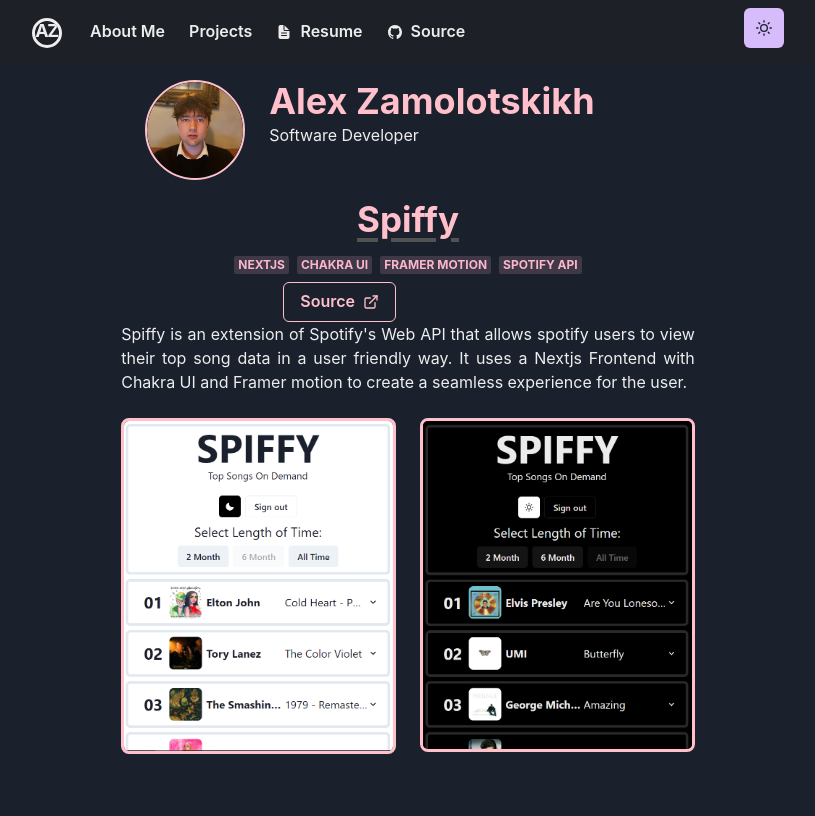
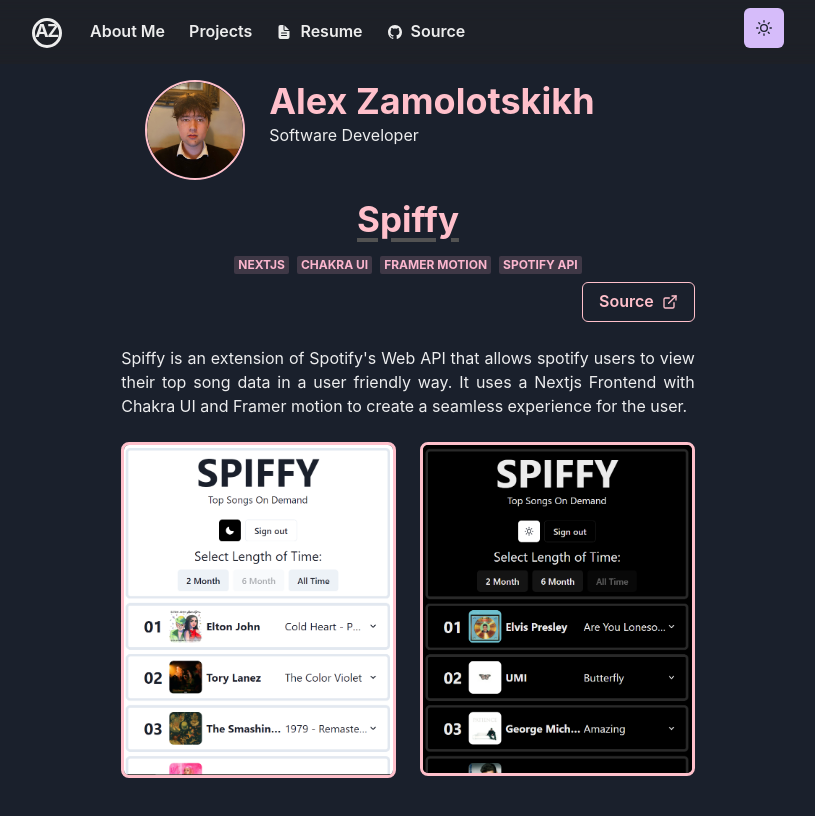
Before and after one commit to zamolots/Portfolio, a Next.js app: page /projects/spiffy in a window 1280 px wide. Shown: the top 816 px of the page, without its empty margins (232-1047 px from the left). Built offline with nearby package versions, Linux system fonts and the light colour scheme.

Commit message:
Update spiffy.js

```diff
--- a/pages/projects/spiffy.js
+++ b/pages/projects/spiffy.js
@@ -78,8 +78,8 @@
 
             </Center>
             <Box >
-                <SimpleGrid columns={[2]} gap={6}>
-                    <LSection delay={0.5} >
+
+                    <Section delay={0.5} >
                         <Box align="end">
                             <Link isExternal="true" href="https://github.com/Zampilled/Spiffy">
                                 <Button  variant="outline"
@@ -89,11 +89,9 @@
                                 >Source</Button>
                             </Link>
                         </Box>
-                    </LSection>
-                    <RSection delay={0.5}>
+                    </Section>
 
-                    </RSection>
-                </SimpleGrid>
+
             </Box>
             <Section delay={0.1}>
                 <Center>
```
